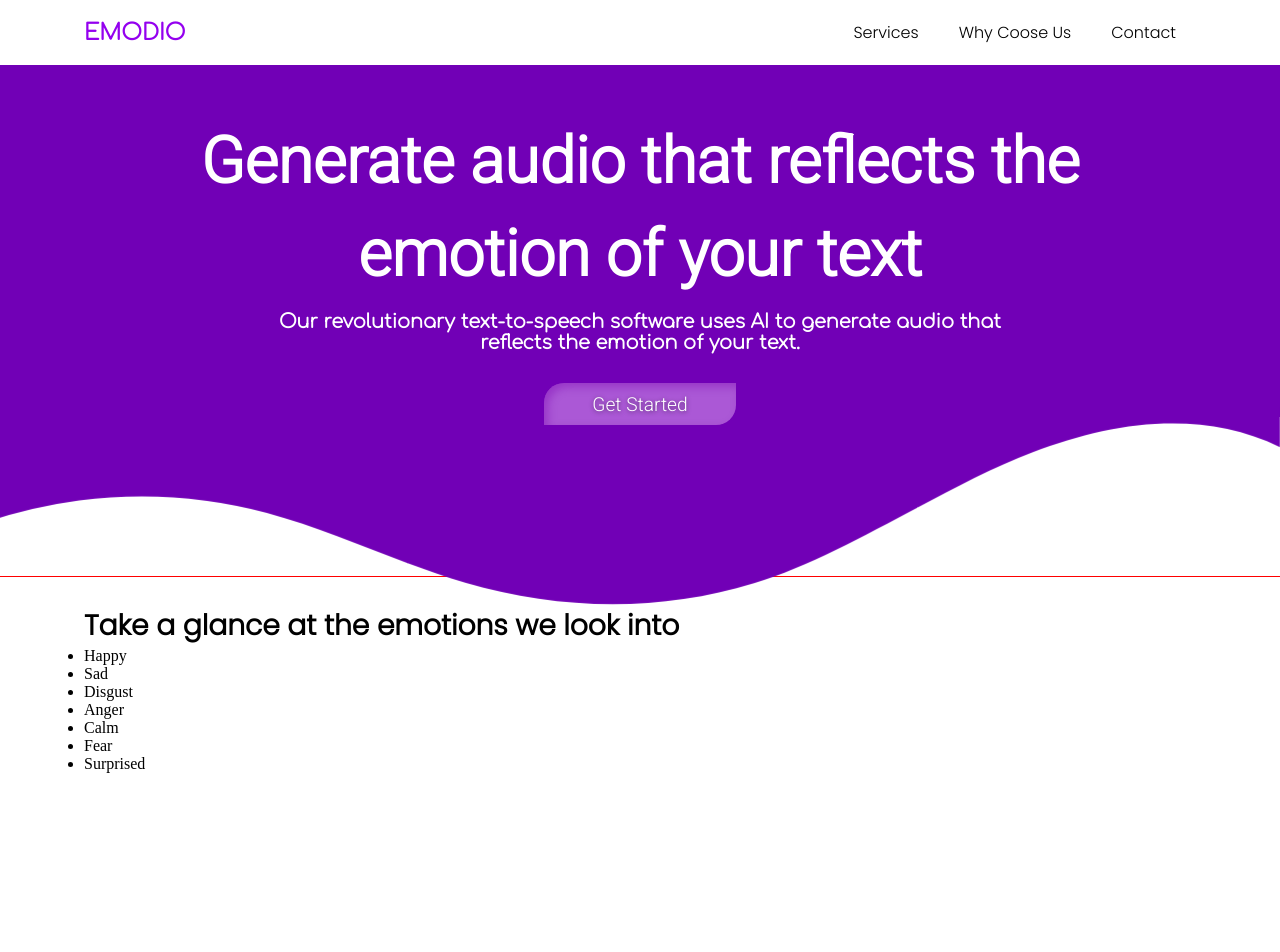
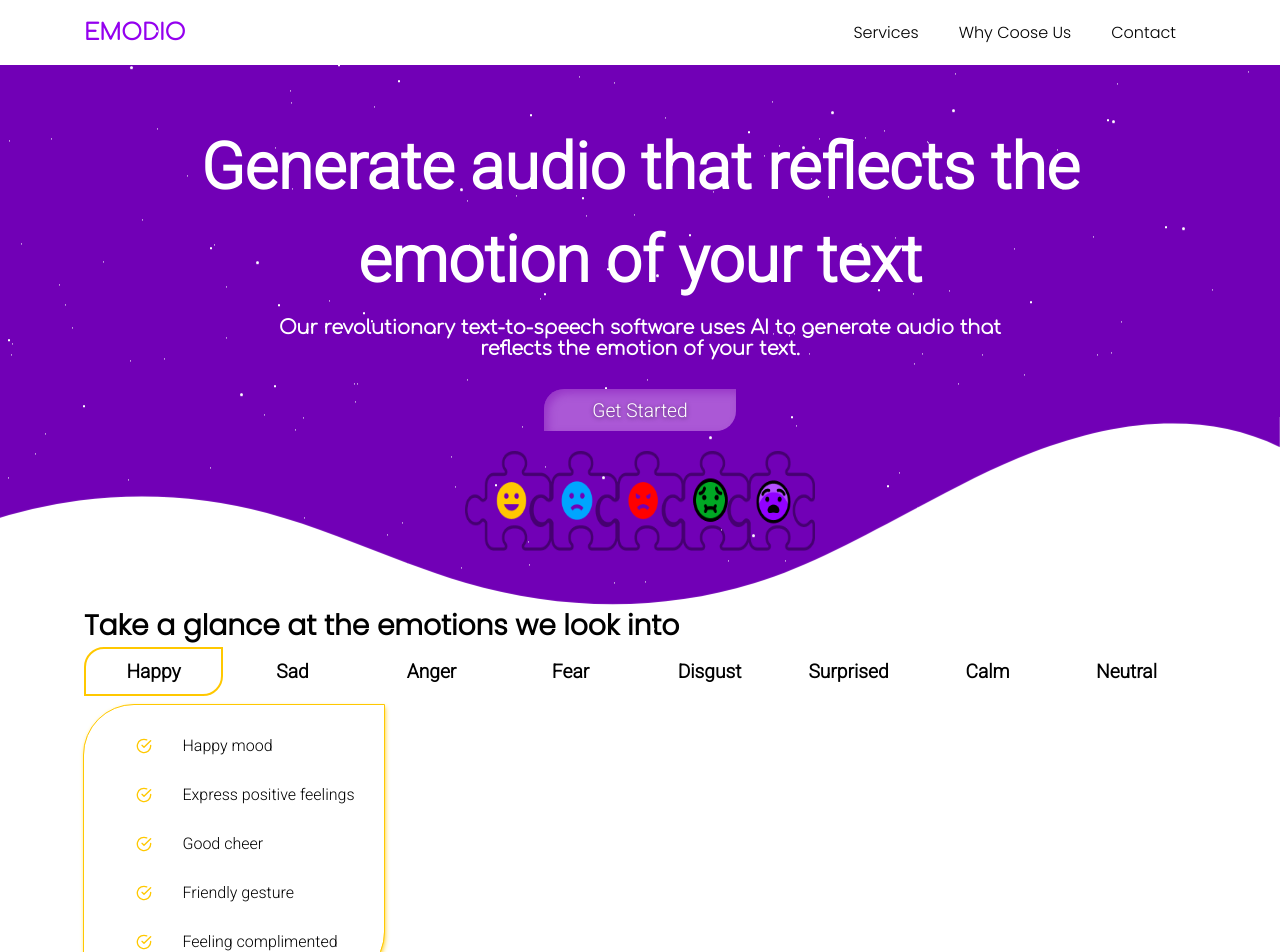
Before and after one commit to EmodioAI/frontend-codebase, a React (Vite) app: page / in a window 1280 px wide. Shown: the top 952 px of the page. Before the commit the page ends 897 px from the top, so only its background shows below. Built offline with nearby package versions, Linux system fonts and the light colour scheme.

Commit message:
Add mid section to home page

```diff
--- a/src/main.tsx
+++ b/src/main.tsx
@@ -9,7 +9,7 @@ import routes from "./App.tsx";
 ReactDOM.createRoot(document.getElementById("root") as HTMLElement).render(
     <Provider store={store}>
         <PersistGate loading={null} persistor={persistor}>
-                <RouterProvider router={routes} />
+            <RouterProvider router={routes} />
         </PersistGate>
     </Provider>
 );
--- a/src/pages/home/home.module.css
+++ b/src/pages/home/home.module.css
@@ -50,6 +50,7 @@
     overflow: hidden;
     line-height: 0;
     transform: rotate(180deg);
+    z-index: -2;
 }
 
 .wave svg {
@@ -147,10 +148,16 @@
 
 /* Emotions section */
 .emotionsSection {
-    outline: 1px solid red;
-    height: 20rem;
+    width: 100%;
     margin-top: 10rem;
     padding-top: 0.5rem;
+}
+.emotionsContents {
+    width: 100%;
+    height: 100%;
+    display: flex;
+    justify-content: center;
+    flex-direction: column;
 }
 
 .emotionContentTitle {
@@ -158,3 +165,90 @@
     font-family: var(--Poppins);
     font-weight: 600;
 }
+
+.emotionsList {
+    width: 100%;
+    height: 3rem;
+}
+
+.emotionsList ul {
+    list-style: none;
+    display: flex;
+    justify-content: center;
+    align-items: center;
+}
+
+.emotionsList ul li {
+    font-size: 1.2rem;
+    font-family: var(--Poppins);
+    font-weight: 500;
+    color: #000000;
+    padding: 0.7rem 1rem;
+    position: relative;
+    display: flex;
+    justify-content: center;
+    align-items: center;
+    width: 12rem;
+    user-select: none;
+    overflow: hidden;
+    font-weight: bold;
+    font-family: var(--Roboto);
+    border-top-left-radius: 20px;
+    border-bottom-right-radius: 20px;
+    cursor: pointer;
+    text-align: center;
+    border: 2px solid #ffffff;
+    transition: 0.5s ease-in-out;
+}
+
+.emotionsList ul li:hover,
+.emotionsList ul li.active,
+.emotionsList ul li:focus {
+    border: 2px solid var(--Li_Colour);
+    /* background-color: rgba(var(--Li-Colour), 0.2); */
+}
+
+.emotionInfoList {
+    margin-top: 10px;
+    width: 27%;
+    outline: 1px solid var(--Li_Colour);
+    display: flex;
+    justify-content: center;
+    align-items: center;
+    padding: 1rem;
+    border-top-left-radius: 50px;
+    border-bottom-right-radius: 50px;
+    transition: 0.2s ease-in-out;
+    box-shadow: 1px 2px 5px 0px var(--Li_Colour);
+}
+
+.emotionInfoList ul {
+    list-style: none;
+    display: flex;
+    justify-content: center;
+    align-items: center;
+    flex-direction: column;
+    width: 100%;
+}
+
+.emotionInfoList ul li {
+    display: flex;
+    align-items: center;
+    width: 100%;
+    padding: 5px;
+    margin: 10px 0;
+}
+.emotionInfoList ul li i {
+    float: left;
+    width: 30%;
+    display: flex;
+    align-items: center;
+    justify-content: center;
+    color: var(--Li_Colour);
+}
+.emotionInfoList ul li p {
+    float: right;
+    width: 70%;
+    font-size: 1rem;
+    font-family: var(--Roboto);
+}
--- a/src/pages/home/home.tsx
+++ b/src/pages/home/home.tsx
@@ -1,8 +1,103 @@
+import { CSSProperties, useState } from "react";
 import styles from "./home.module.css";
-// import style from "../page_modal/page_modal.module.css";
+import style from "../page_modal/page_modal.module.css";
 import group_emotions from "../../assets/Group 6841.png";
+import { FiCheckCircle } from "react-icons/fi";
 
 function Home() {
+    const [activeItem, setActiveItem] = useState<number>(0);
+
+    const emotions = [
+        {
+            emotion: "Happy",
+            expressions: [
+                "Happy mood",
+                "Express positive feelings",
+                "Good cheer",
+                "Friendly gesture",
+                "Feeling complimented",
+            ],
+            color: "#FFC800",
+        },
+        {
+            emotion: "Sad",
+            expressions: [
+                "Feeling down",
+                "Expressing sorrow",
+                "Crying",
+                "Withdrawing from activities",
+                "Lack of energy",
+            ],
+            color: "#00A5FF",
+        },
+        {
+            emotion: "Anger",
+            expressions: [
+                "Feeling furious",
+                "Irritated",
+                "Expressing rage",
+                "Raising voice",
+                "Tense body language",
+            ],
+            color: "#5C67A7",
+        },
+        {
+            emotion: "Fear",
+            expressions: [
+                "Feeling scared",
+                "Nervous",
+                "Anxious",
+                "Avoidance behavior",
+                "Increased heart rate",
+            ],
+            color: "#F0002C",
+        },
+        {
+            emotion: "Disgust",
+            expressions: [
+                "Feeling repulsed",
+                "Showing aversion",
+                "Disapproving",
+                "Frowning",
+                "Avoiding contact",
+            ],
+            color: "#ACF000",
+        },
+        {
+            emotion: "Surprised",
+            expressions: [
+                "Feeling astonished",
+                "Wide-eyed",
+                "Open mouth",
+                "Raised eyebrows",
+                "Sudden reaction",
+            ],
+            color: "#f38375",
+        },
+        {
+            emotion: "Calm",
+            expressions: [
+                "Feeling relaxed",
+                "Peaceful",
+                "Tranquil",
+                "Steady breathing",
+                "Clear mind",
+            ],
+            color: "#354f52",
+        },
+        {
+            emotion: "Neutral",
+            expressions: [
+                "Lack of strong emotion",
+                "Indifference",
+                "Neither happy nor sad",
+                "Neutral facial expression",
+                "Unbiased",
+            ],
+            color: "#0ead69",
+        },
+    ];
+
     return (
         <>
             <div data-testid="home-page">
@@ -34,9 +129,9 @@ function Home() {
                             ></path>
                         </svg>
                     </div>
-                    {/* <div className={style.stars}></div>
+                    <div className={style.stars}></div>
                     <div className={style.starsTwo}></div>
-                    <div className={style.starsThree}></div> */}
+                    <div className={style.starsThree}></div>
 
                     <div className={styles.container}>
                         <div className={styles.introContents}>
@@ -75,15 +170,51 @@ function Home() {
                                     Take a glance at the emotions we look into
                                 </h3>
                             </div>
-                            <div>
+                            <div className={styles.emotionsList}>
                                 <ul>
-                                    <li>Happy</li>
-                                    <li>Sad</li>
-                                    <li>Disgust</li>
-                                    <li>Anger</li>
-                                    <li>Calm</li>
-                                    <li>Fear</li>
-                                    <li>Surprised</li>
+                                    {emotions.map((emotion, index) => (
+                                        <li
+                                            key={index}
+                                            className={
+                                                activeItem === index
+                                                    ? styles.active
+                                                    : ""
+                                            }
+                                            style={
+                                                {
+                                                    "--Li_Colour":
+                                                        emotion.color,
+                                                } as CSSProperties
+                                            }
+                                            onClick={() => {
+                                                setActiveItem(index);
+                                                console.log(index, emotion);
+                                            }}
+                                        >
+                                            {emotion.emotion}
+                                        </li>
+                                    ))}
+                                </ul>
+                            </div>
+                            <div
+                                className={styles.emotionInfoList}
+                                style={
+                                    {
+                                        "--Li_Colour": `${emotions[activeItem].color}`,
+                                    } as CSSProperties
+                                }
+                            >
+                                <ul>
+                                    {emotions[activeItem].expressions.map(
+                                        (item, index) => (
+                                            <li key={index}>
+                                                <i>
+                                                    <FiCheckCircle />
+                                                </i>
+                                                <p>{item}</p>
+                                            </li>
+                                        )
+                                    )}
                                 </ul>
                             </div>
                         </div>
```
